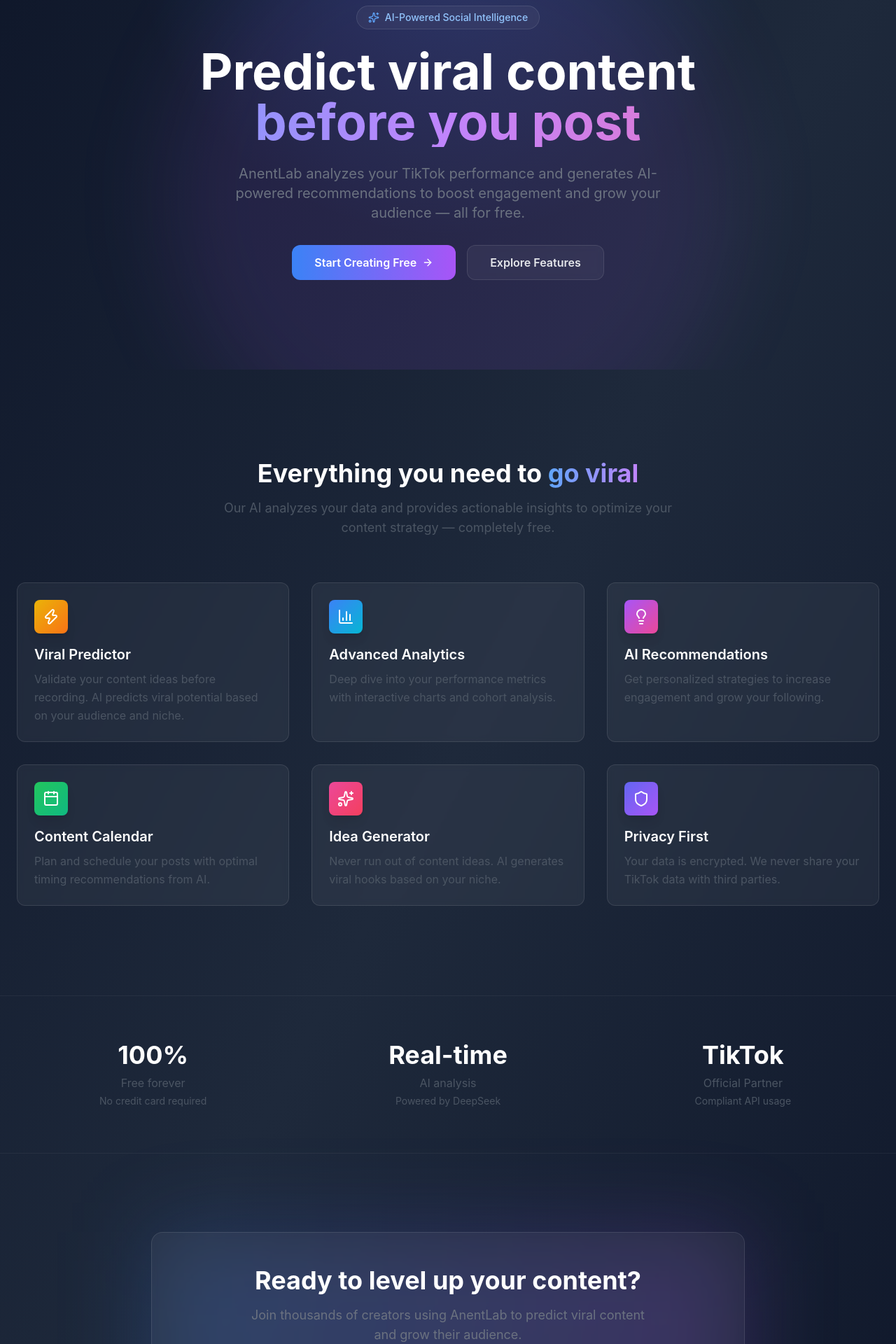
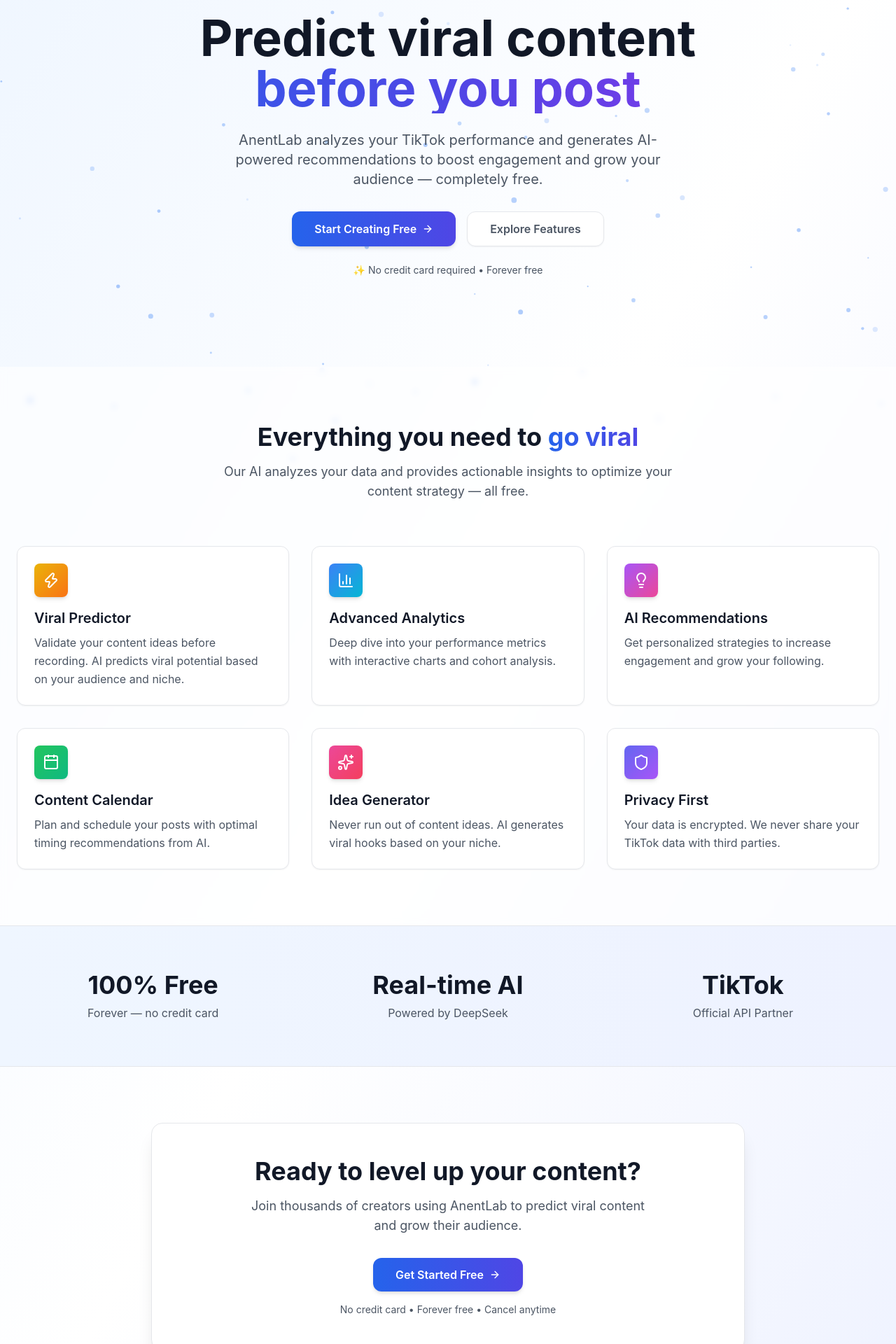
Before and after one commit to johncampg12-afk/content-intelligence-engine, a Next.js app: page / in a window 1280 px wide. Shown: the part 120-2040 px from the top of the page at 70% size. Built offline with nearby package versions, Linux system fonts and the light colour scheme.

Commit message:
feat: ultra-professional landing page with neon accents, animations, and free messaging

```diff
--- a/app/page.tsx
+++ b/app/page.tsx
@@ -1,6 +1,6 @@
 'use client'
 
-import { useEffect, useRef } from 'react'
+import { useEffect, useRef, useState } from 'react'
 import Link from 'next/link'
 import {
   Zap,
@@ -9,17 +9,72 @@
   Calendar,
   Sparkles,
   Shield,
-  Users,
-  Clock,
   ArrowRight,
-  CheckCircle,
-  TrendingUp,
-  Video,
-  Brain,
-  Globe
+  TrendingUp
 } from 'lucide-react'
 
 export default function HomePage() {
+  const [mousePosition, setMousePosition] = useState({ x: 0, y: 0 })
+  const canvasRef = useRef<HTMLCanvasElement>(null)
+
+  // Efecto de partículas flotantes
+  useEffect(() => {
+    const canvas = canvasRef.current
+    if (!canvas) return
+    const ctx = canvas.getContext('2d')
+    if (!ctx) return
+
+    canvas.width = window.innerWidth
+    canvas.height = window.innerHeight
+
+    const particles: { x: number; y: number; radius: number; speedX: number; speedY: number; alpha: number }[] = []
+    const particleCount = 80
+
+    for (let i = 0; i < particleCount; i++) {
+      particles.push({
+        x: Math.random() * canvas.width,
+        y: Math.random() * canvas.height,
+        radius: Math.random() * 3 + 1,
+        speedX: (Math.random() - 0.5) * 0.5,
+        speedY: (Math.random() - 0.5) * 0.5,
+        alpha: Math.random() * 0.5 + 0.2,
+      })
+    }
+
+    let animationId: number
+    const animate = () => {
+      ctx.clearRect(0, 0, canvas.width, canvas.height)
+
+      particles.forEach(p => {
+        p.x += p.speedX
+        p.y += p.speedY
+        if (p.x < 0) p.x = canvas.width
+        if (p.x > canvas.width) p.x = 0
+        if (p.y < 0) p.y = canvas.height
+        if (p.y > canvas.height) p.y = 0
+
+        ctx.beginPath()
+        ctx.arc(p.x, p.y, p.radius, 0, Math.PI * 2)
+        ctx.fillStyle = `rgba(59, 130, 246, ${p.alpha * 0.6})`
+        ctx.fill()
+      })
+
+      animationId = requestAnimationFrame(animate)
+    }
+    animate()
+
+    const handleResize = () => {
+      canvas.width = window.innerWidth
+      canvas.height = window.innerHeight
+    }
+    window.addEventListener('resize', handleResize)
+
+    return () => {
+      cancelAnimationFrame(animationId)
+      window.removeEventListener('resize', handleResize)
+    }
+  }, [])
+
   // Animación de entrada con Intersection Observer
   useEffect(() => {
     const observer = new IntersectionObserver(
@@ -39,176 +94,168 @@
   }, [])
 
   return (
-    <div className="min-h-screen bg-gradient-to-br from-slate-900 via-slate-800 to-slate-900">
+    <div className="min-h-screen bg-gradient-to-br from-blue-50 via-white to-indigo-50 relative overflow-x-hidden">
 
-      {/* Hero Section con efecto neon */}
-      <section className="relative overflow-hidden">
-        {/* Fondo con efecto de gradiente móvil */}
-        <div className="absolute inset-0 bg-[radial-gradient(ellipse_at_top,_var(--tw-gradient-stops))] from-blue-500/20 via-transparent to-transparent" />
-        <div className="absolute top-0 left-1/2 -translate-x-1/2 w-[800px] h-[800px] bg-purple-500/10 rounded-full blur-3xl" />
+      {/* Canvas de partículas flotantes */}
+      <canvas ref={canvasRef} className="fixed inset-0 pointer-events-none z-0" />
 
-        <div className="max-w-7xl mx-auto px-6 py-20 lg:py-32 relative z-10">
+      {/* Hero Section */}
+      <section className="relative z-10 overflow-hidden pt-20 pb-32">
+        <div className="max-w-7xl mx-auto px-6">
           <div className="text-center">
-            <div className="inline-flex items-center gap-2 bg-white/5 backdrop-blur-sm rounded-full px-4 py-1.5 mb-6 border border-white/10 animate-pulse-slow">
-              <Sparkles className="w-4 h-4 text-blue-400" />
-              <span className="text-sm font-medium text-blue-300">AI-Powered Social Intelligence</span>
+            <div className="inline-flex items-center gap-2 bg-blue-100/80 backdrop-blur-sm rounded-full px-4 py-1.5 mb-6 border border-blue-200 shadow-sm">
+              <Sparkles className="w-4 h-4 text-blue-600" />
+              <span className="text-sm font-medium text-blue-700">AI-Powered Social Intelligence</span>
             </div>
-            <h1 className="text-5xl lg:text-7xl font-bold text-white mb-6 leading-tight">
+            <h1 className="text-5xl lg:text-7xl font-bold text-gray-900 mb-6 leading-tight">
               Predict viral content
-              <span className="block bg-gradient-to-r from-blue-400 via-purple-400 to-pink-400 bg-clip-text text-transparent">
+              <span className="block bg-gradient-to-r from-blue-600 via-indigo-600 to-purple-600 bg-clip-text text-transparent">
                 before you post
               </span>
             </h1>
-            <p className="text-xl text-gray-300 max-w-2xl mx-auto mb-8">
-              AnentLab analyzes your TikTok performance and generates AI-powered recommendations to boost engagement and grow your audience — all for free.
+            <p className="text-xl text-gray-600 max-w-2xl mx-auto mb-8">
+              AnentLab analyzes your TikTok performance and generates AI-powered recommendations to boost engagement and grow your audience — completely free.
             </p>
             <div className="flex flex-col sm:flex-row gap-4 justify-center">
-              <Link href="/register" className="group px-8 py-3 bg-gradient-to-r from-blue-500 to-purple-500 text-white rounded-xl font-semibold hover:shadow-lg hover:shadow-blue-500/25 transition-all duration-300 transform hover:-translate-y-0.5 flex items-center gap-2">
+              <Link href="/register" className="group px-8 py-3 bg-gradient-to-r from-blue-600 to-indigo-600 text-white rounded-xl font-semibold shadow-md hover:shadow-lg transition-all duration-300 transform hover:-translate-y-0.5 flex items-center gap-2">
                 Start Creating Free
                 <ArrowRight className="w-4 h-4 group-hover:translate-x-1 transition-transform" />
               </Link>
-              <Link href="#features" className="px-8 py-3 bg-white/5 backdrop-blur-sm border border-white/10 rounded-xl font-semibold text-gray-200 hover:bg-white/10 transition-all duration-300">
+              <Link href="#features" className="px-8 py-3 bg-white border border-gray-200 rounded-xl font-semibold text-gray-700 hover:bg-gray-50 transition-all duration-300 shadow-sm">
                 Explore Features
               </Link>
             </div>
+            <p className="text-sm text-gray-500 mt-6">✨ No credit card required • Forever free</p>
           </div>
         </div>
       </section>
 
       {/* Features Section */}
-      <section id="features" className="py-20 lg:py-32 relative">
+      <section id="features" className="py-20 bg-white/60 backdrop-blur-sm relative z-10">
         <div className="max-w-7xl mx-auto px-6">
           <div className="text-center mb-16">
-            <h2 className="text-3xl lg:text-4xl font-bold text-white mb-4">Everything you need to <span className="bg-gradient-to-r from-blue-400 to-purple-400 bg-clip-text text-transparent">go viral</span></h2>
-            <p className="text-lg text-gray-400 max-w-2xl mx-auto">
-              Our AI analyzes your data and provides actionable insights to optimize your content strategy — completely free.
+            <h2 className="text-3xl lg:text-4xl font-bold text-gray-900 mb-4">Everything you need to <span className="bg-gradient-to-r from-blue-600 to-indigo-600 bg-clip-text text-transparent">go viral</span></h2>
+            <p className="text-lg text-gray-600 max-w-2xl mx-auto">
+              Our AI analyzes your data and provides actionable insights to optimize your content strategy — all free.
             </p>
           </div>
 
           <div className="grid md:grid-cols-2 lg:grid-cols-3 gap-8">
-            {/* Feature cards con efecto neon al hover */}
             <FeatureCard
               icon={<Zap className="w-6 h-6" />}
               title="Viral Predictor"
               description="Validate your content ideas before recording. AI predicts viral potential based on your audience and niche."
               gradient="from-yellow-500 to-orange-500"
-              delay="0"
             />
             <FeatureCard
               icon={<BarChart3 className="w-6 h-6" />}
               title="Advanced Analytics"
               description="Deep dive into your performance metrics with interactive charts and cohort analysis."
               gradient="from-blue-500 to-cyan-500"
-              delay="100"
             />
             <FeatureCard
               icon={<Lightbulb className="w-6 h-6" />}
               title="AI Recommendations"
               description="Get personalized strategies to increase engagement and grow your following."
               gradient="from-purple-500 to-pink-500"
-              delay="200"
             />
             <FeatureCard
               icon={<Calendar className="w-6 h-6" />}
               title="Content Calendar"
               description="Plan and schedule your posts with optimal timing recommendations from AI."
               gradient="from-green-500 to-emerald-500"
-              delay="0"
             />
             <FeatureCard
               icon={<Sparkles className="w-6 h-6" />}
               title="Idea Generator"
               description="Never run out of content ideas. AI generates viral hooks based on your niche."
               gradient="from-pink-500 to-rose-500"
-              delay="100"
             />
             <FeatureCard
               icon={<Shield className="w-6 h-6" />}
               title="Privacy First"
               description="Your data is encrypted. We never share your TikTok data with third parties."
               gradient="from-indigo-500 to-purple-500"
-              delay="200"
             />
           </div>
         </div>
       </section>
 
-      {/* Stats / Social Proof Section */}
-      <section className="py-16 border-t border-b border-white/5">
+      {/* Stats Section */}
+      <section className="py-16 bg-gradient-to-r from-blue-50 to-indigo-50 border-y border-gray-100 relative z-10">
         <div className="max-w-7xl mx-auto px-6">
           <div className="grid md:grid-cols-3 gap-8 text-center">
             <div className="animate-on-scroll opacity-0">
-              <div className="text-4xl font-bold text-white mb-2">100%</div>
-              <div className="text-gray-400">Free forever</div>
-              <div className="text-sm text-gray-500 mt-1">No credit card required</div>
+              <div className="text-4xl font-bold text-gray-900 mb-2">100% Free</div>
+              <div className="text-gray-600">Forever — no credit card</div>
             </div>
             <div className="animate-on-scroll opacity-0" style={{ transitionDelay: '100ms' }}>
-              <div className="text-4xl font-bold text-white mb-2">Real-time</div>
-              <div className="text-gray-400">AI analysis</div>
-              <div className="text-sm text-gray-500 mt-1">Powered by DeepSeek</div>
+              <div className="text-4xl font-bold text-gray-900 mb-2">Real-time AI</div>
+              <div className="text-gray-600">Powered by DeepSeek</div>
             </div>
             <div className="animate-on-scroll opacity-0" style={{ transitionDelay: '200ms' }}>
-              <div className="text-4xl font-bold text-white mb-2">TikTok</div>
-              <div className="text-gray-400">Official Partner</div>
-              <div className="text-sm text-gray-500 mt-1">Compliant API usage</div>
+              <div className="text-4xl font-bold text-gray-900 mb-2">TikTok</div>
+              <div className="text-gray-600">Official API Partner</div>
             </div>
           </div>
         </div>
       </section>
 
-      {/* CTA final */}
-      <section className="py-20 lg:py-28">
+      {/* Final CTA */}
+      <section className="py-20 relative z-10">
         <div className="max-w-4xl mx-auto px-6 text-center">
-          <div className="relative">
-            <div className="absolute inset-0 bg-gradient-to-r from-blue-500/20 to-purple-500/20 blur-3xl" />
-            <div className="relative bg-white/5 backdrop-blur-sm border border-white/10 rounded-2xl p-8 lg:p-12">
-              <h2 className="text-3xl lg:text-4xl font-bold text-white mb-4">
+          <div className="bg-white rounded-2xl shadow-xl border border-gray-100 p-8 lg:p-12">
+            <h2 className="text-3xl lg:text-4xl font-bold text-gray-900 mb-4">
               Ready to level up your content?
             </h2>
-              <p className="text-lg text-gray-300 mb-8 max-w-xl mx-auto">
+            <p className="text-lg text-gray-600 mb-8 max-w-xl mx-auto">
               Join thousands of creators using AnentLab to predict viral content and grow their audience.
             </p>
             <Link
               href="/register"
-                className="inline-flex items-center gap-2 px-8 py-3 bg-gradient-to-r from-blue-500 to-purple-500 text-white rounded-xl font-semibold hover:shadow-lg hover:shadow-purple-500/25 transition-all duration-300 transform hover:-translate-y-0.5"
+              className="inline-flex items-center gap-2 px-8 py-3 bg-gradient-to-r from-blue-600 to-indigo-600 text-white rounded-xl font-semibold shadow-md hover:shadow-lg transition-all duration-300 transform hover:-translate-y-0.5"
             >
               Get Started Free
               <ArrowRight className="w-4 h-4" />
             </Link>
-              <p className="text-sm text-gray-400 mt-4">No credit card. No commitment. Forever free.</p>
-            </div>
+            <p className="text-sm text-gray-400 mt-4">No credit card • Forever free • Cancel anytime</p>
           </div>
         </div>
       </section>
 
       {/* Footer */}
-      <footer className="border-t border-white/5 py-8">
-        <div className="max-w-7xl mx-auto px-6 text-center text-sm text-gray-400">
+      <footer className="border-t border-gray-200 py-8 bg-white/50 relative z-10">
+        <div className="max-w-7xl mx-auto px-6 text-center text-sm text-gray-500">
           <div className="flex flex-wrap justify-center gap-6 mb-4">
-            <Link href="/terms" className="hover:text-white transition-colors">Terms of Service</Link>
-            <Link href="/privacy" className="hover:text-white transition-colors">Privacy Policy</Link>
-            <Link href="/contact" className="hover:text-white transition-colors">Contact</Link>
+            <Link href="/terms" className="hover:text-gray-800 transition-colors">Terms of Service</Link>
+            <Link href="/privacy" className="hover:text-gray-800 transition-colors">Privacy Policy</Link>
+            <Link href="/contact" className="hover:text-gray-800 transition-colors">Contact</Link>
           </div>
           <p>&copy; {new Date().getFullYear()} AnentLab. All rights reserved.</p>
         </div>
       </footer>
+
+      <style jsx>{`
+        .animate-slide-up {
+          animation: slideUp 0.6s ease-out forwards;
+        }
+        @keyframes slideUp {
+          from { opacity: 0; transform: translateY(30px); }
+          to { opacity: 1; transform: translateY(0); }
+        }
+      `}</style>
     </div>
   )
 }
 
-// Componente FeatureCard con animaciones
-function FeatureCard({ icon, title, description, gradient, delay }: { icon: React.ReactNode; title: string; description: string; gradient: string; delay: string }) {
+function FeatureCard({ icon, title, description, gradient }: { icon: React.ReactNode; title: string; description: string; gradient: string }) {
   return (
-    <div
-      className="animate-on-scroll opacity-0 group relative bg-white/5 backdrop-blur-sm border border-white/10 rounded-xl p-6 hover:border-white/20 transition-all duration-300 hover:shadow-lg hover:shadow-blue-500/10"
-      style={{ transitionDelay: `${delay}ms` }}
-    >
-      <div className={`absolute inset-0 bg-gradient-to-br ${gradient} opacity-0 group-hover:opacity-10 rounded-xl transition-opacity duration-300`} />
-      <div className={`inline-flex p-3 rounded-lg bg-gradient-to-br ${gradient} text-white mb-4 shadow-lg`}>
+    <div className="animate-on-scroll opacity-0 group relative bg-white rounded-xl border border-gray-100 p-6 shadow-sm hover:shadow-md transition-all duration-300 hover:-translate-y-1">
+      <div className={`inline-flex p-3 rounded-lg bg-gradient-to-br ${gradient} text-white mb-4 shadow-md`}>
         {icon}
       </div>
-      <h3 className="text-xl font-semibold text-white mb-2">{title}</h3>
-      <p className="text-gray-400 leading-relaxed">{description}</p>
+      <h3 className="text-xl font-semibold text-gray-900 mb-2">{title}</h3>
+      <p className="text-gray-600 leading-relaxed">{description}</p>
     </div>
   )
 }
```
Lines whose indentation alone changed are shown as unchanged.
